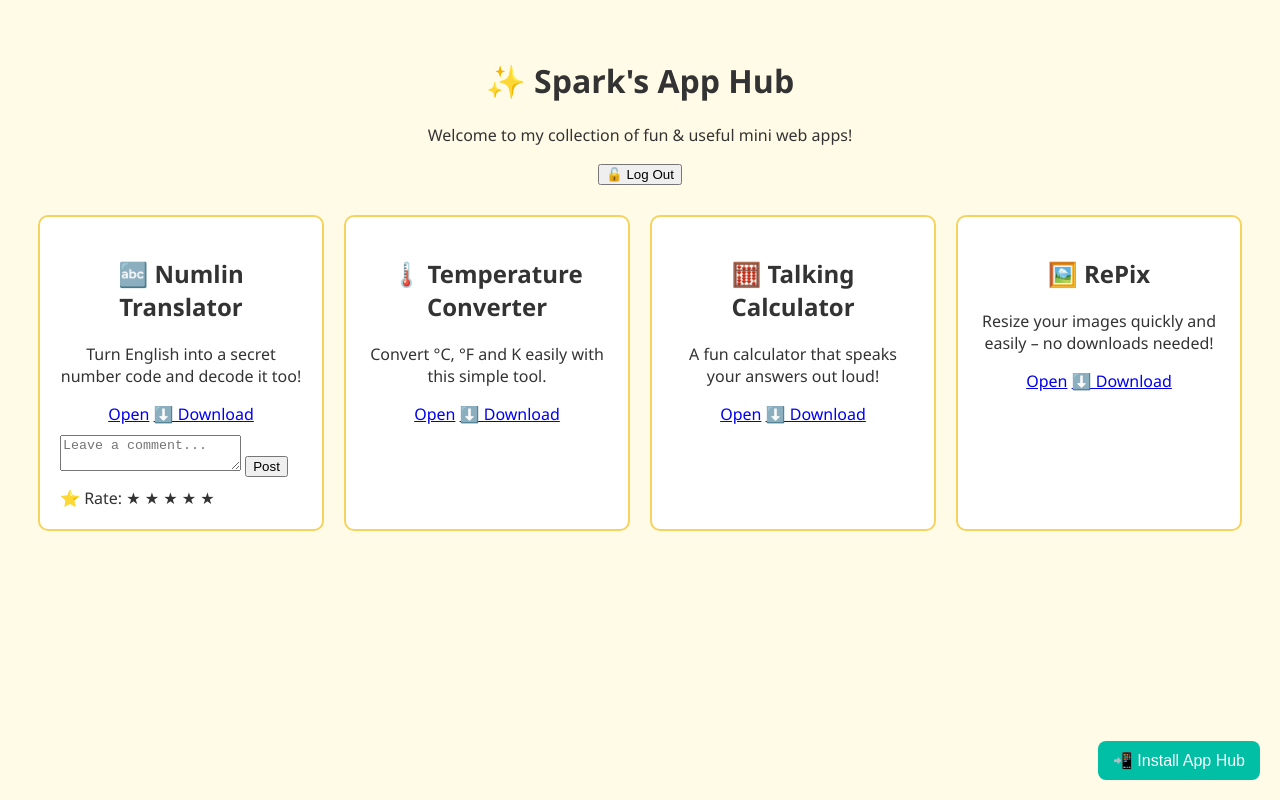
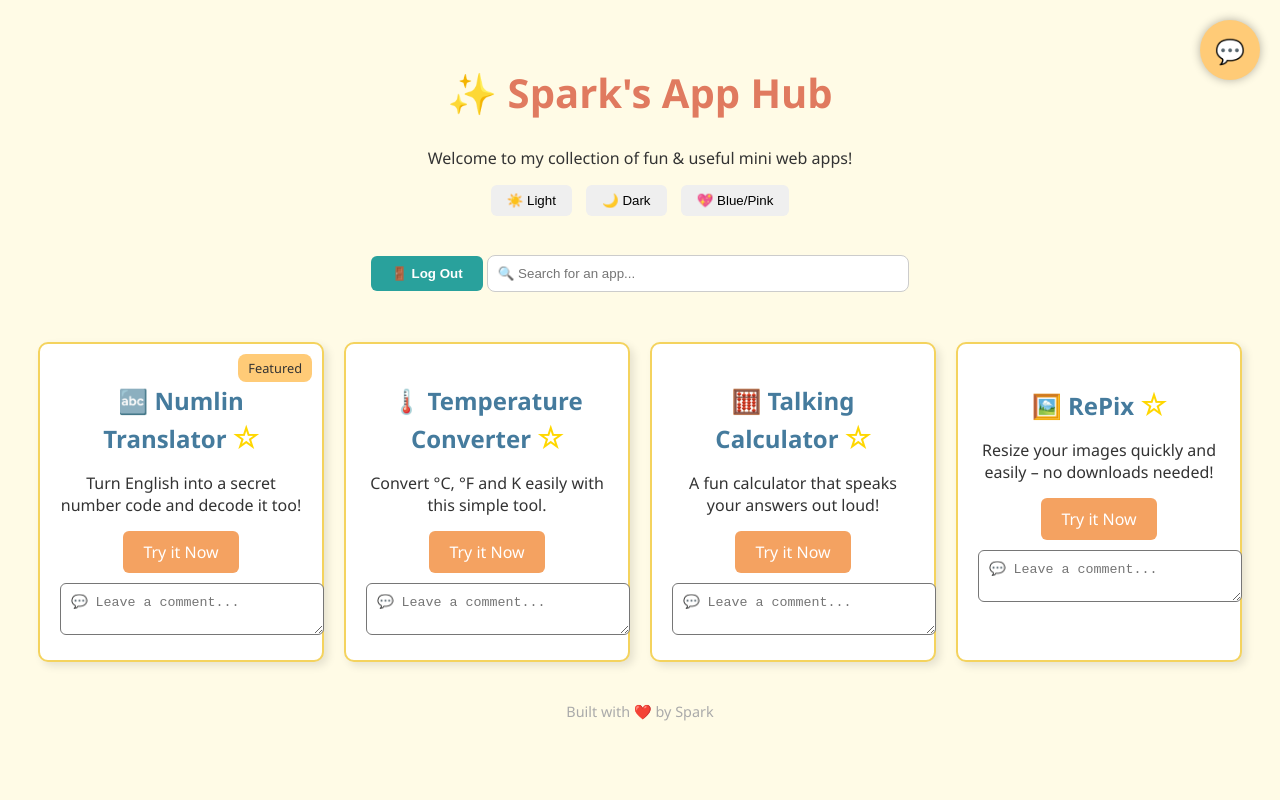
Before and after one commit to StarryExplorers/Spark-App-Hub, a plain HTML site: page index.html in a window 1280 px wide. Drawn offline with Linux system fonts and the light colour scheme; sample sign-in values are in the browser's storage.

Commit message:
Update index.html

```diff
--- a/index.html
+++ b/index.html
@@ -4,36 +4,16 @@
   <meta charset="UTF-8" />
   <meta name="viewport" content="width=device-width, initial-scale=1.0"/>
   <title>✨ Spark's App Hub</title>
+  <link rel="manifest" href="manifest.json">
   <meta name="theme-color" content="#fffbe6">
-  <link rel="manifest" href="manifest.json">
-  <script>
-    if ('serviceWorker' in navigator) {
-      navigator.serviceWorker.register('service-worker.js').then(reg => {
-        reg.onupdatefound = () => {
-          const newWorker = reg.installing;
-          newWorker.onstatechange = () => {
-            if (newWorker.state === 'installed') {
-              if (navigator.serviceWorker.controller) {
-                const update = confirm("🔄 A new version is available. Do you want to update?");
-                if (update) {
-                  newWorker.postMessage({ action: 'SKIP_WAITING' });
-                  window.location.reload();
-                }
-              }
-            }
-          };
-        };
-      });
-      navigator.serviceWorker.addEventListener('controllerchange', () => {
-        console.log("🔥 Controller changed — app updated");
-      });
-    }
-  </script>
+
+  <!-- 🔐 Login check -->
   <script>
     if (!localStorage.getItem("loggedInUser")) {
       window.location.href = "https://starryexplorers.github.io/SparkLogin/";
     }
   </script>
+
   <style>
     body {
       font-family: 'Segoe UI', sans-serif;
@@ -42,7 +22,18 @@
       padding: 30px;
       text-align: center;
     }
-    .theme-btn, button {
+    h1 {
+      color: #e07a5f;
+      font-size: 2.5em;
+    }
+    .theme-switcher {
+      margin-bottom: 20px;
+    }
+    .theme-btn {
+      padding: 8px 16px;
+      border: none;
+      border-radius: 6px;
+      margin: 0 5px;
       cursor: pointer;
     }
     .apps {
@@ -56,103 +47,192 @@
       border: 2px solid #f4d35e;
       border-radius: 10px;
       padding: 20px;
+      box-shadow: 4px 4px 8px rgba(0,0,0,0.1);
       position: relative;
     }
-    .comment-box, .rating-box {
+    .app h2 {
+      margin-bottom: 10px;
+      font-size: 1.5em;
+      color: #457b9d;
+    }
+    .app p {
+      font-size: 1em;
+      margin-bottom: 15px;
+    }
+    .app a {
+      display: inline-block;
+      padding: 10px 20px;
+      background-color: #f4a261;
+      color: white;
+      text-decoration: none;
+      border-radius: 6px;
+    }
+    .app a:hover {
+      background-color: #e76f51;
+    }
+    .badge {
+      position: absolute;
+      top: 10px;
+      right: 10px;
+      background: #ffcb77;
+      padding: 5px 10px;
+      border-radius: 8px;
+      font-size: 0.8em;
+    }
+    .logout-btn, #installBtn {
+      margin-top: 20px;
+      padding: 10px 20px;
+      background-color: #29a19c;
+      color: white;
+      border: none;
+      border-radius: 6px;
+      cursor: pointer;
+      font-weight: bold;
+    }
+    .logout-btn:hover, #installBtn:hover {
+      background-color: #228a86;
+    }
+    .star {
+      cursor: pointer;
+      color: gold;
+      font-size: 1.2em;
+    }
+    textarea.comment-box {
+      width: 100%;
+      max-width: 300px;
       margin-top: 10px;
-      text-align: left;
+      padding: 10px;
+      border-radius: 6px;
     }
-    .install-btn {
+    footer {
+      margin-top: 40px;
+      color: #aaa;
+      font-size: 0.9em;
+    }
+
+    /* 🔵 Floating App Club bubble */
+    .app-club-bubble {
       position: fixed;
-      bottom: 20px;
+      top: 20px;
       right: 20px;
-      padding: 10px 15px;
-      background: #00bfa5;
-      color: #fff;
-      border: none;
-      border-radius: 8px;
-      font-size: 16px;
+      width: 60px;
+      height: 60px;
+      background-color: #ffcb77;
+      border-radius: 50%;
+      box-shadow: 0 0 10px rgba(0,0,0,0.3);
+      display: flex;
+      justify-content: center;
+      align-items: center;
+      font-size: 1.5em;
+      cursor: pointer;
+      z-index: 999;
+      transition: transform 0.2s;
+    }
+    .app-club-bubble:hover {
+      transform: scale(1.1);
     }
   </style>
 </head>
 <body>
   <h1>✨ Spark's App Hub</h1>
   <p>Welcome to my collection of fun & useful mini web apps!</p>
-  <button onclick="logout()">🔓 Log Out</button>
+
+  <div class="theme-switcher">
+    <button class="theme-btn" onclick="setTheme('light')">☀️ Light</button>
+    <button class="theme-btn" onclick="setTheme('dark')">🌙 Dark</button>
+    <button class="theme-btn" onclick="setTheme('pinkblue')">💖 Blue/Pink</button>
+  </div>
+
+  <button class="logout-btn" onclick="logout()">🚪 Log Out</button>
+  <button id="installBtn" style="display:none">⬇️ Install App</button>
+
+  <input type="text" id="search" placeholder="🔍 Search for an app..." oninput="filterApps()" style="padding:10px;width:90%;max-width:400px;margin-bottom:20px;border-radius:8px;border:1px solid #ccc">
 
   <div class="apps" id="apps">
-    <div class="app">
-      <h2>🔤 Numlin Translator</h2>
+    <div class="app" data-name="Numlin Translator">
+      <h2>🔤 Numlin Translator <span class="star" onclick="toggleStar(this)">☆</span></h2>
       <p>Turn English into a secret number code and decode it too!</p>
-      <a href="https://starryexplorers.github.io/Numlin_Translator/" target="_blank">Open</a>
-      <a href="Numlin_Translator.zip" download>⬇️ Download</a>
-      <div class="comment-box">
-        <textarea rows="2" placeholder="Leave a comment..."></textarea>
-        <button onclick="saveComment(this)">Post</button>
-        <div class="comments"></div>
-      </div>
-      <div class="rating-box">
-        ⭐ Rate: <span class="stars">★ ★ ★ ★ ★</span>
-      </div>
+      <span class="badge">Featured</span>
+      <a href="https://starryexplorers.github.io/Numlin_Translator/" target="_blank">Try it Now</a>
+      <textarea class="comment-box" placeholder="💬 Leave a comment..."></textarea>
     </div>
-
-    <div class="app">
-      <h2>🌡️ Temperature Converter</h2>
+    <div class="app" data-name="Temperature Converter">
+      <h2>🌡️ Temperature Converter <span class="star" onclick="toggleStar(this)">☆</span></h2>
       <p>Convert °C, °F and K easily with this simple tool.</p>
-      <a href="https://starryexplorers.github.io/Temperature-Converter/" target="_blank">Open</a>
-      <a href="Temperature-Converter.zip" download>⬇️ Download</a>
+      <a href="https://starryexplorers.github.io/Temperature-Converter/" target="_blank">Try it Now</a>
+      <textarea class="comment-box" placeholder="💬 Leave a comment..."></textarea>
     </div>
-
-    <div class="app">
-      <h2>🧮 Talking Calculator</h2>
+    <div class="app" data-name="Talking Calculator">
+      <h2>🧮 Talking Calculator <span class="star" onclick="toggleStar(this)">☆</span></h2>
       <p>A fun calculator that speaks your answers out loud!</p>
-      <a href="https://starryexplorers.github.io/Talking-Calculator/" target="_blank">Open</a>
-      <a href="Talking-Calculator.zip" download>⬇️ Download</a>
+      <a href="https://starryexplorers.github.io/Talking-Calculator/" target="_blank">Try it Now</a>
+      <textarea class="comment-box" placeholder="💬 Leave a comment..."></textarea>
     </div>
-
-    <div class="app">
-      <h2>🖼️ RePix</h2>
+    <div class="app" data-name="RePix">
+      <h2>🖼️ RePix <span class="star" onclick="toggleStar(this)">☆</span></h2>
       <p>Resize your images quickly and easily – no downloads needed!</p>
-      <a href="https://starryexplorers.github.io/RePix/" target="_blank">Open</a>
-      <a href="RePix.zip" download>⬇️ Download</a>
+      <a href="https://starryexplorers.github.io/RePix/" target="_blank">Try it Now</a>
+      <textarea class="comment-box" placeholder="💬 Leave a comment..."></textarea>
     </div>
   </div>
 
-  <button class="install-btn" id="installBtn">📲 Install App Hub</button>
+  <footer>Built with ❤️ by Spark</footer>
+
+  <!-- 🟣 App Club bubble -->
+  <div class="app-club-bubble" onclick="window.open('https://starryexplorers.github.io/App-Club/', '_blank')">
+    💬
+  </div>
 
   <script>
+    const apps = document.querySelectorAll(".app");
+
+    function filterApps() {
+      const value = document.getElementById("search").value.toLowerCase();
+      apps.forEach(app => {
+        app.style.display = app.dataset.name.toLowerCase().includes(value) ? "block" : "none";
+      });
+    }
+
+    function toggleStar(el) {
+      el.textContent = el.textContent === '☆' ? '★' : '☆';
+    }
+
+    function logout() {
+      localStorage.removeItem("loggedInUser");
+      location.reload();
+    }
+
+    function setTheme(mode) {
+      if (mode === 'dark') {
+        document.body.style.backgroundColor = '#1e1e1e';
+        document.body.style.color = '#f1f1f1';
+      } else if (mode === 'pinkblue') {
+        document.body.style.backgroundColor = '#dceefb';
+        document.body.style.color = '#333';
+      } else {
+        document.body.style.backgroundColor = '#fffbe6';
+        document.body.style.color = '#333';
+      }
+    }
+
+    // Install prompt
     let deferredPrompt;
-    window.addEventListener('beforeinstallprompt', (e) => {
+    window.addEventListener("beforeinstallprompt", (e) => {
       e.preventDefault();
       deferredPrompt = e;
-      document.getElementById('installBtn').style.display = 'inline-block';
+      document.getElementById("installBtn").style.display = "inline-block";
     });
-
-    document.getElementById('installBtn').addEventListener('click', () => {
+    document.getElementById("installBtn").addEventListener("click", () => {
       if (deferredPrompt) {
         deferredPrompt.prompt();
         deferredPrompt.userChoice.then(choice => {
-          if (choice.outcome === 'accepted') {
-            console.log('App installed!');
+          if (choice.outcome === "accepted") {
+            console.log("✅ App installed");
           }
           deferredPrompt = null;
         });
       }
     });
-
-    function logout() {
-      localStorage.removeItem("loggedInUser");
-      window.location.href = "https://starryexplorers.github.io/SparkLogin/";
-    }
-
-    function saveComment(btn) {
-      const box = btn.parentElement;
-      const input = box.querySelector('textarea');
-      const div = document.createElement('div');
-      div.innerText = input.value;
-      box.querySelector('.comments').appendChild(div);
-      input.value = '';
-    }
   </script>
 </body>
-</html>
+                                                                                </html>
```
